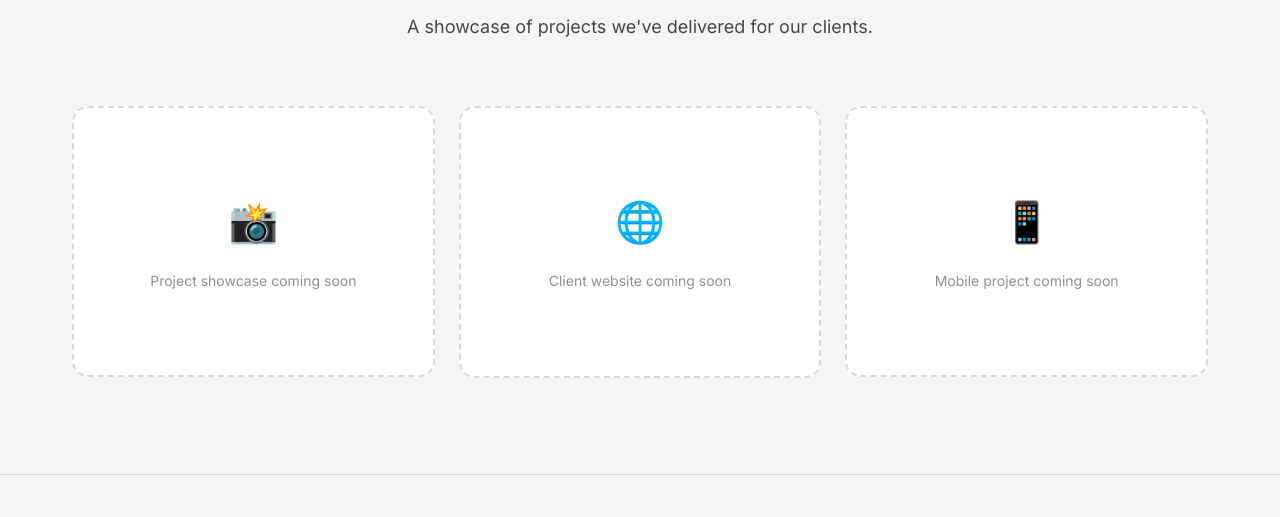
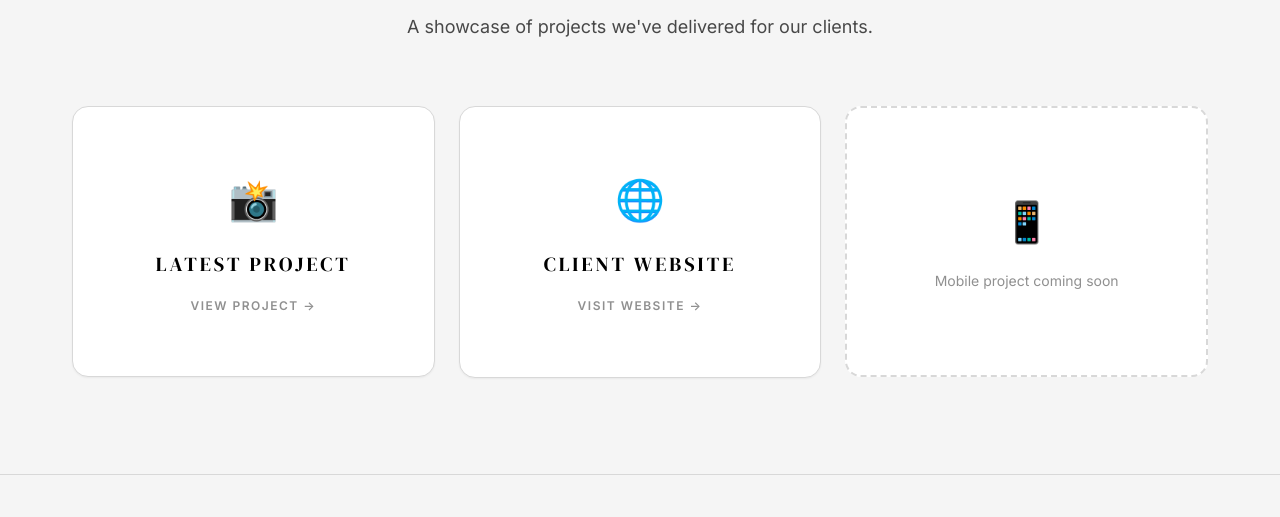
Before and after one commit to Manthan01-create/ValueGrid, a website: page index.html in a window 1280 px wide. Shown: the part 4846-5363 px from the top of the page. Drawn offline with Linux system fonts and the light colour scheme; no server answers.

Commit message:
Replace portfolio placeholders with live project links
- 'Project showcase coming soon' -> LATEST PROJECT card linking to https://shunya-omega.vercel.app

- 'Client website coming soon' -> CLIENT WEBSITE card linking to https://trinityclasses.com

- Professional heading style (DM Serif Display, uppercase, letter-spacing) + hover lift effect.

```diff
--- a/index.html
+++ b/index.html
@@ -187,8 +187,20 @@
         <h2 class="section-title">OUR WORK</h2>
         <p class="section-subtitle">A showcase of projects we've delivered for our clients.</p>
         <div class="portfolio-grid">
-          <div class="portfolio-card placeholder-card"><div class="portfolio-placeholder"><span class="placeholder-icon">📸</span><p>Project showcase coming soon</p></div></div>
-          <div class="portfolio-card placeholder-card"><div class="portfolio-placeholder"><span class="placeholder-icon">🌐</span><p>Client website coming soon</p></div></div>
+          <a class="portfolio-card project-card" href="https://shunya-omega.vercel.app" target="_blank" rel="noopener">
+            <div class="portfolio-placeholder project-link">
+              <span class="placeholder-icon">📸</span>
+              <p class="project-label">LATEST PROJECT</p>
+              <span class="project-cta">View Project →</span>
+            </div>
+          </a>
+          <a class="portfolio-card project-card" href="https://trinityclasses.com" target="_blank" rel="noopener">
+            <div class="portfolio-placeholder project-link">
+              <span class="placeholder-icon">🌐</span>
+              <p class="project-label">CLIENT WEBSITE</p>
+              <span class="project-cta">Visit Website →</span>
+            </div>
+          </a>
           <div class="portfolio-card placeholder-card"><div class="portfolio-placeholder"><span class="placeholder-icon">📱</span><p>Mobile project coming soon</p></div></div>
         </div>
       </div>
--- a/styles.css
+++ b/styles.css
@@ -1040,6 +1040,51 @@ img { max-width: 100%; display: block; }
 .placeholder-icon { font-size: 2.5rem; margin-bottom: var(--space-md); }
 .portfolio-placeholder p { font-size: var(--fs-sm); }
 
+/* ---------- PORTFOLIO PROJECT CARDS ---------- */
+.project-card {
+  position: relative;
+  background: var(--bg-card);
+  border: 1px solid var(--border-color);
+  aspect-ratio: 4/3;
+  box-shadow: var(--shadow-sm);
+  text-decoration: none;
+}
+.project-card:hover {
+  transform: translateY(-6px);
+  border-color: var(--primary);
+  box-shadow: var(--shadow-xl);
+}
+.project-link {
+  text-decoration: none;
+  text-align: center;
+  padding: var(--space-lg);
+}
+.portfolio-placeholder .project-label {
+  font-family: var(--font-display);
+  font-size: var(--fs-xl);
+  font-weight: 400;
+  letter-spacing: 3px;
+  text-transform: uppercase;
+  color: var(--text-primary);
+  margin: 0 0 var(--space-md) 0;
+  transition: color var(--transition-theme);
+}
+.project-cta {
+  font-size: var(--fs-xs);
+  font-weight: 600;
+  letter-spacing: 1.5px;
+  text-transform: uppercase;
+  color: var(--secondary);
+  transition: color var(--transition-base), transform var(--transition-base);
+}
+.project-card:hover .project-cta {
+  color: var(--text-primary);
+}
+
+@media (max-width: 768px) {
+  .portfolio-placeholder .project-label { font-size: var(--fs-lg); letter-spacing: 2px; }
+}
+
 /* ---------- DASHBOARD ---------- */
 .dashboard-section {
   padding: calc(var(--header-height) + var(--space-3xl)) 0 var(--space-3xl);
```
